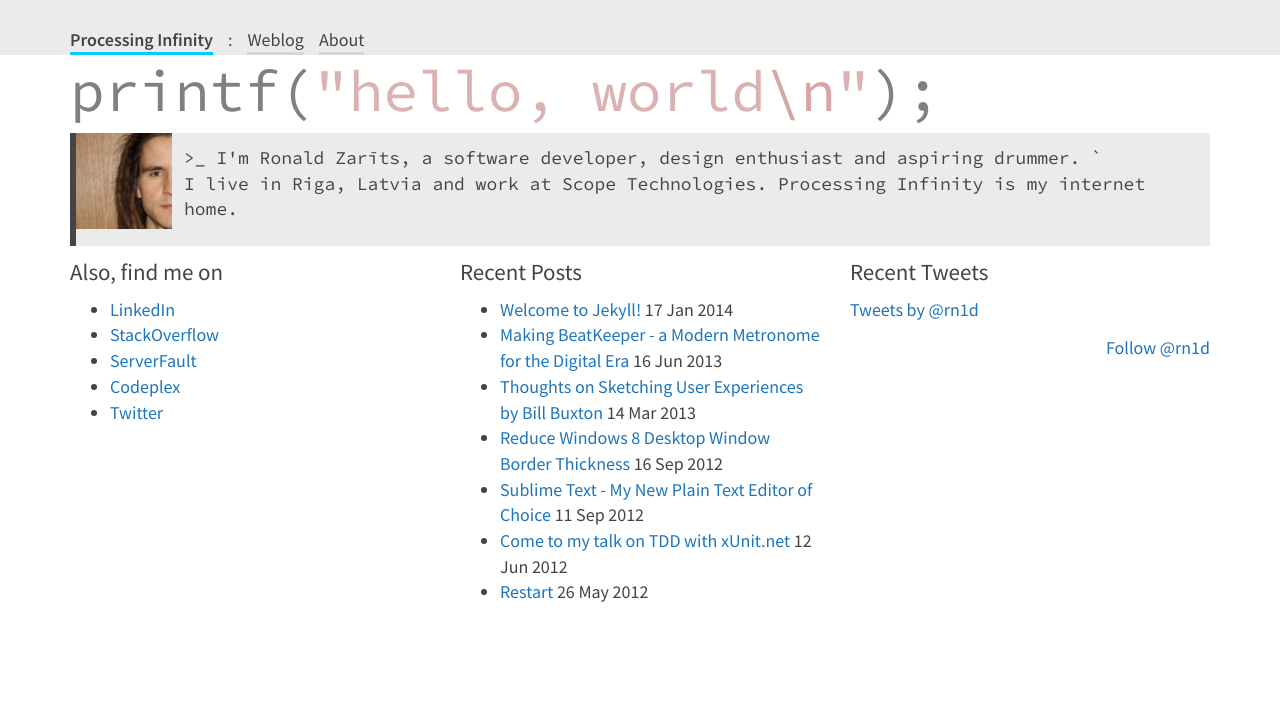
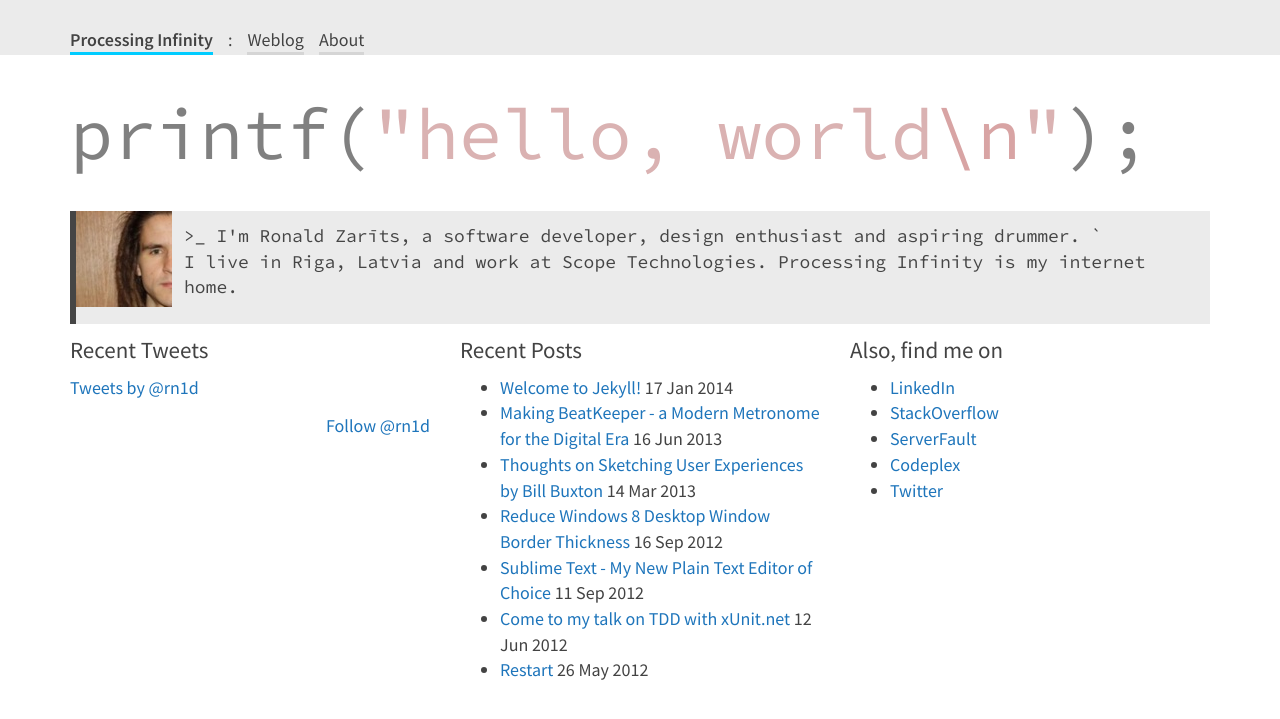
Before and after one commit to rn1d/rn1d.github.io, a Jekyll site: the page built from index.html, in a window 1280 px wide. Shown: the top 719 px of the page. Built offline with Jekyll 4.4.1, drawn with Linux system fonts in a browser that asks for light colours; nearby versions of some CDN libraries; Markdown is read by kramdown in place of the engine named in the settings; comment, search, counter and statistics services are not loaded.

Commit message:
Responsive tweaks to greeting section

```diff
--- a/assets/css/main.css
+++ b/assets/css/main.css
@@ -57,7 +57,7 @@ hover #6c6c6c
 
 
 body {
-  padding-top: 50px;
+  padding-top: 58px;
   font-family: 'Source Sans Pro', sans-serif;
   color: #434343;
 }
@@ -150,6 +150,78 @@ samp {
   font-family: 'Source Code Pro', monospace;
 
 }
+
+@media(max-width:767px){
+  #greetings {
+    font-size: 26px;
+  }
+
+}
+@media(min-width:768px){
+    #greetings span {
+      font-size: 48px;
+  }
+}
+@media(min-width:992px){
+
+  #greetings span {
+      font-size: 62px;
+  }
+
+}
+@media(min-width:1200px){
+  #greetings span {
+      font-size: 72px;
+  }
+}
+
+/* ProcInf specific */
+#greeting {
+  margin-top: 25px;
+  margin-bottom: 25px;
+}
+
+#greetings span {
+    font-family: 'Source Code Pro', Helvetica, Tahoma;
+}
+
+#greetings .code {
+    color: #808080;
+    transition-property: color,background-color;
+    transition-duration: 0.5s;
+}
+
+#greetings .code:hover{
+    color: #000000;
+    background-color: #e2e6d6;
+}
+
+#greetings .codeliteral {
+    color: #dab2b2;
+    transition-property: color;
+    transition-duration: 0.5s;
+}
+
+#greetings .codeliteral:hover {
+    color: #A31515;
+    transition-property: color;
+    transition-duration: 0.5s;
+}
+
+#greetings .specialchars {
+    color: #d8a4a4;
+    transition-property: color;
+    transition-duration: 0.5s;
+}
+
+#greetings .specialchars:hover{
+    color: #b24c4c;
+}
+
+@media(max-width:767px){}
+@media(min-width:768px){}
+@media(min-width:992px){}
+@media(min-width:1200px){}
 
 /*
     background-color:#ebebeb;
@@ -287,42 +359,3 @@ samp {
 }
 
 */
-
-/* ProcInf specific */
-#greetings span {
-    font-size: 58px;
-    font-family: 'Source Code Pro', Helvetica, Tahoma;
-}
-
-#greetings .code {
-    color: #808080;
-    transition-property: color,background-color;
-    transition-duration: 0.5s;
-}
-
-#greetings .code:hover{
-    color: #000000;
-    background-color: #e2e6d6;
-}
-
-#greetings .codeliteral {
-    color: #dab2b2;
-    transition-property: color;
-    transition-duration: 0.5s;
-}
-
-#greetings .codeliteral:hover {
-    color: #A31515;
-    transition-property: color;
-    transition-duration: 0.5s;
-}
-
-#greetings .specialchars {
-    color: #d8a4a4;
-    transition-property: color;
-    transition-duration: 0.5s;
-}
-
-#greetings .specialchars:hover{
-    color: #b24c4c;
-}
--- a/index.html
+++ b/index.html
@@ -25,44 +25,7 @@ title: Hello!
 </div>
 
 <div id="tripel-container" class="row">
-    <div id="layout-tripel">
-
-        <div id="tripel-first" class="col-md-4">
-            <div>
-                <article>
-                    <header>
-                        <h4>Also, find me on</h4>
-                    </header>
-                    <ul>
-                        <li><a href="http://www.linkedin.com/pub/ronalds-zarīts/19/a9/98b">LinkedIn</a></li>
-                        <li><a href="http://stackoverflow.com/users/88522/ronald-zarts">StackOverflow</a></li>
-                        <li><a href="http://serverfault.com/users/128293/ronald-zarts">ServerFault</a></li>
-                        <li><a href="https://www.codeplex.com/site/users/view/rona1ds">Codeplex</a></li>
-                        <li><a href="https://twitter.com/rn1d">Twitter</a></li>
-                    </ul>
-                </article>
-            </div>
-        </div>
-
-        <div id="tripel-second" class="col-md-4">
-            <div>
-                <article>
-                    <header>
-                        <h4>Recent Posts</h4>
-                    </header>
-                    <ul class="posts">
-                        {% for post in site.posts %}
-                            <li>
-                            <a href="{{ post.url }}">{{ post.title }}</a>
-                            <span class="metadata">{{ post.date | date_to_string }}</span>
-                            </li>
-                        {% endfor %}
-                    </ul>
-                </article>
-            </div>
-        </div>
-
-        <div id="tripel-third" class="col-md-4">
+    <div class="col-md-4">
         <div>
             <article>
                 <header>
@@ -88,5 +51,38 @@ title: Hello!
         </div>
     </div>
 
+    <div class="col-md-4">
+        <div>
+            <article>
+                <header>
+                    <h4>Recent Posts</h4>
+                </header>
+                <ul class="posts">
+                    {% for post in site.posts %}
+                        <li>
+                        <a href="{{ post.url }}">{{ post.title }}</a>
+                        <span class="metadata">{{ post.date | date_to_string }}</span>
+                        </li>
+                    {% endfor %}
+                </ul>
+            </article>
         </div>
     </div>
+
+    <div class="col-md-4">
+        <div>
+            <article>
+                <header>
+                    <h4>Also, find me on</h4>
+                </header>
+                <ul>
+                    <li><a href="http://www.linkedin.com/pub/ronalds-zarīts/19/a9/98b">LinkedIn</a></li>
+                    <li><a href="http://stackoverflow.com/users/88522/ronald-zarts">StackOverflow</a></li>
+                    <li><a href="http://serverfault.com/users/128293/ronald-zarts">ServerFault</a></li>
+                    <li><a href="https://www.codeplex.com/site/users/view/rona1ds">Codeplex</a></li>
+                    <li><a href="https://twitter.com/rn1d">Twitter</a></li>
+                </ul>
+            </article>
+        </div>
+    </div>
+</div>
```
Lines whose indentation alone changed are shown as unchanged.
